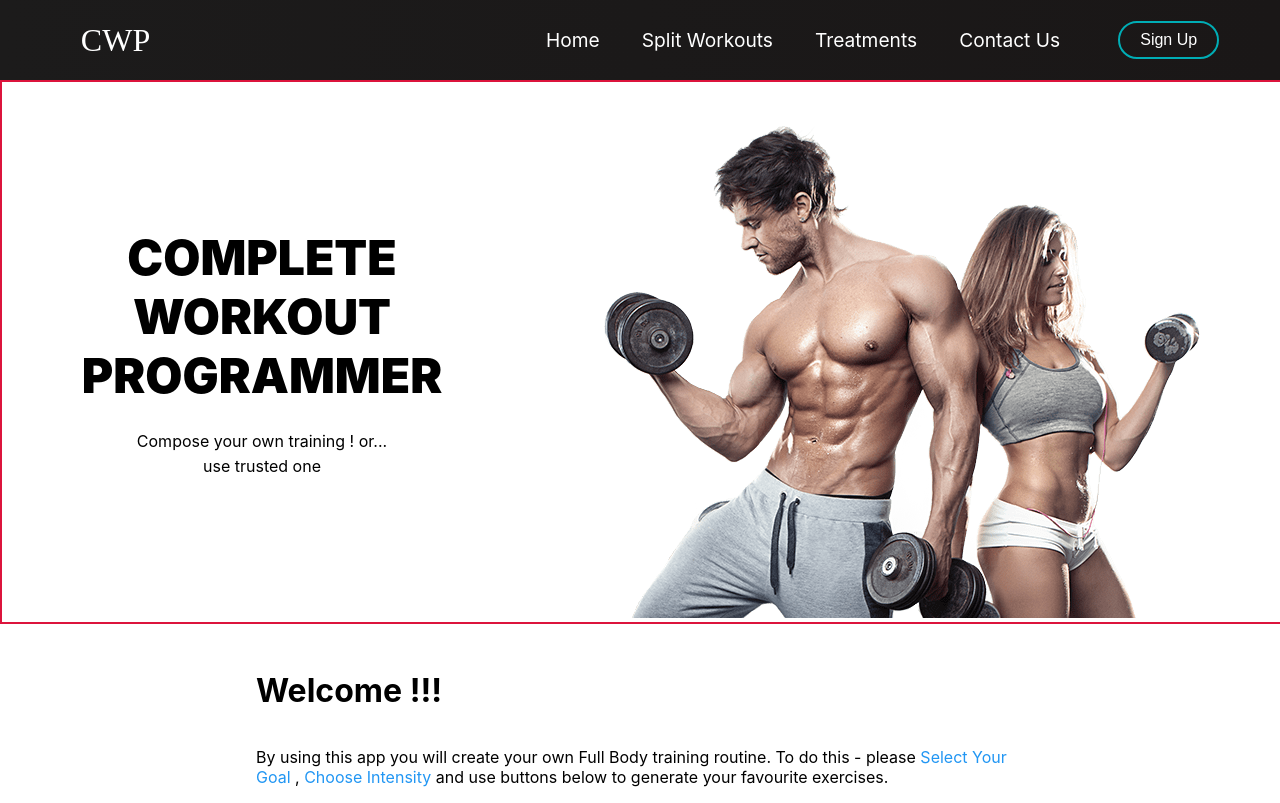
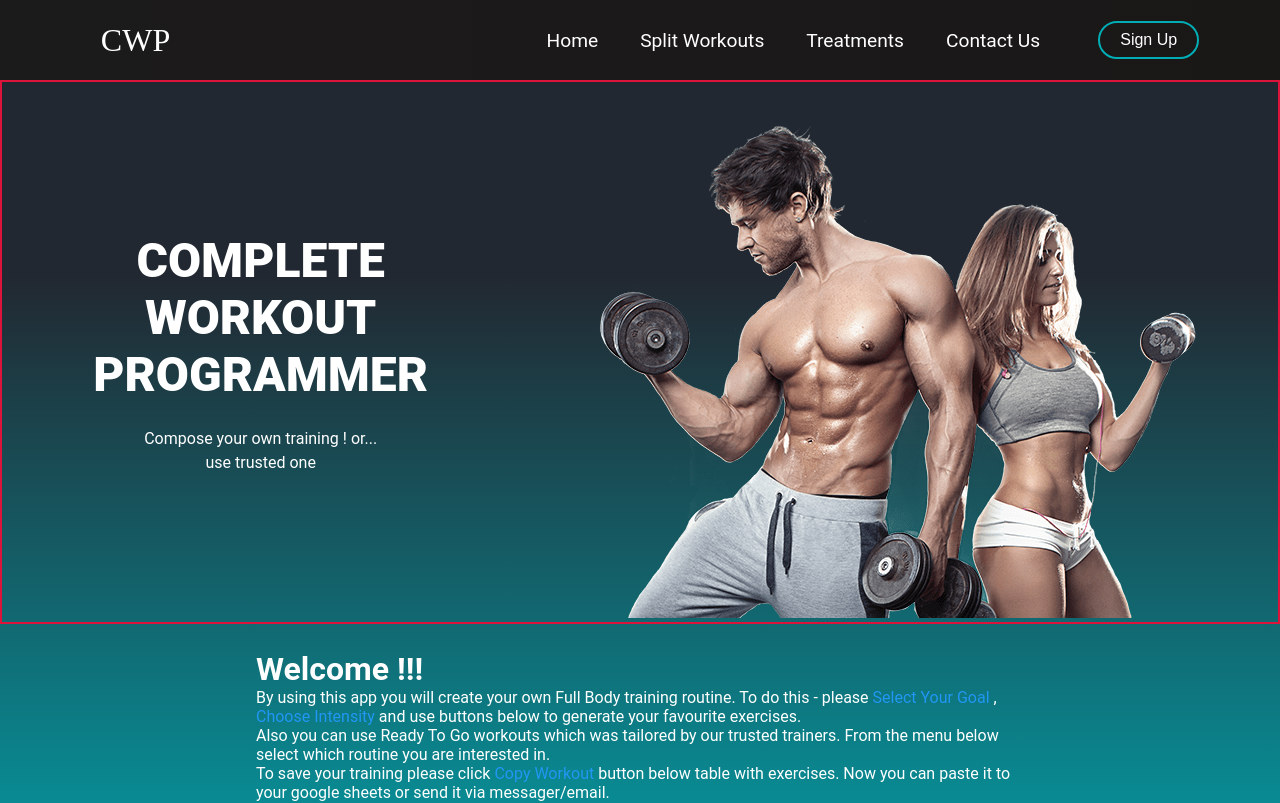
Before and after one commit to franky90/ReactWorkoutProgrammer, a React (Create React App) app: page / in a window 1280 px wide. Shown: the top 803 px of the page. Built offline with nearby package versions, Linux system fonts and the light colour scheme; no server answers.

Commit message:
fixed css problem with background

```diff
--- a/src/index.css
+++ b/src/index.css
@@ -1,13 +1,14 @@
-body {
-  margin: 0;
-  font-family: -apple-system, BlinkMacSystemFont, 'Segoe UI', 'Roboto', 'Oxygen',
-    'Ubuntu', 'Cantarell', 'Fira Sans', 'Droid Sans', 'Helvetica Neue',
-    sans-serif;
-  -webkit-font-smoothing: antialiased;
-  -moz-osx-font-smoothing: grayscale;
+
+*{
+  box-sizing: border-box;
+  margin:0;
+  padding:0;
+
 }
 
-code {
-  font-family: source-code-pro, Menlo, Monaco, Consolas, 'Courier New',
-    monospace;
+body{
+  font-family:'Roboto', sans-serif;
+  font-weight: 400;
+  background: linear-gradient(0deg, rgba(0, 173, 181, 1) 0%, rgba(34, 40, 49, 1) 72%);
+  color: white;
 }
```
